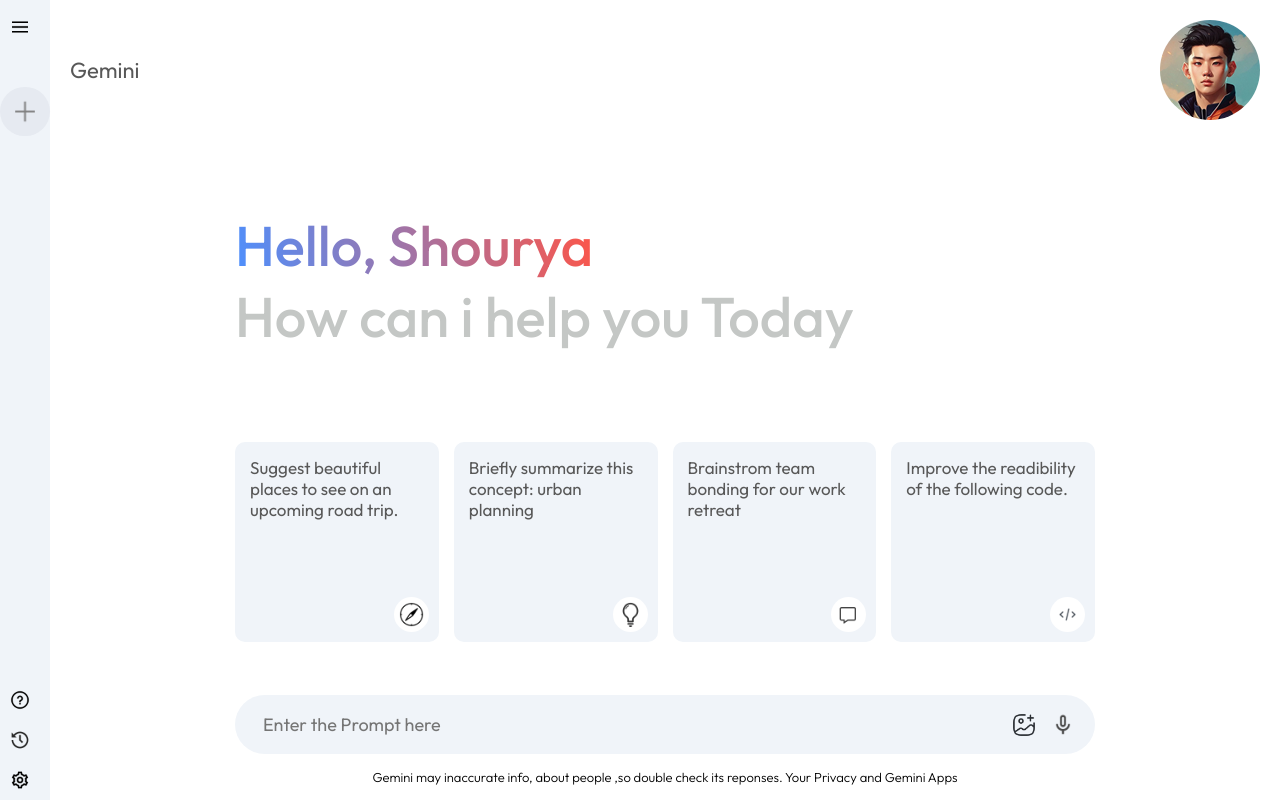
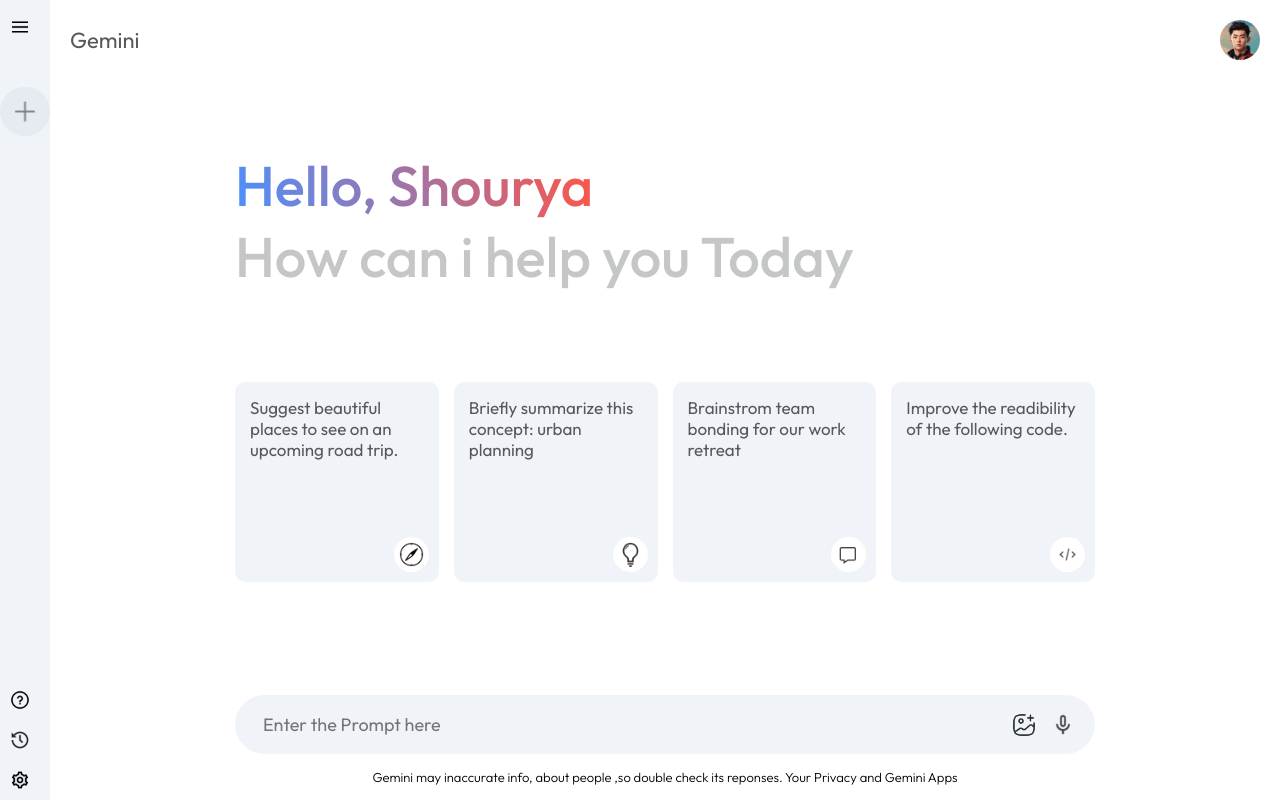
Before and after one commit to shouryagupta67/Gemini-app, a React (Vite) app: page / in a window 1280 px wide. Built offline with nearby package versions, Linux system fonts and the light colour scheme.

Commit message:
Image Size Changed

```diff
--- a/src/components/Main/Main.css
+++ b/src/components/Main/Main.css
@@ -82,6 +82,9 @@
     padding: 10px 20px ;
     border-radius: 50px;
 
+}
+.main .nav img{
+    width: 40px;
 }
 .search-box img{
     width: 24px;
```
